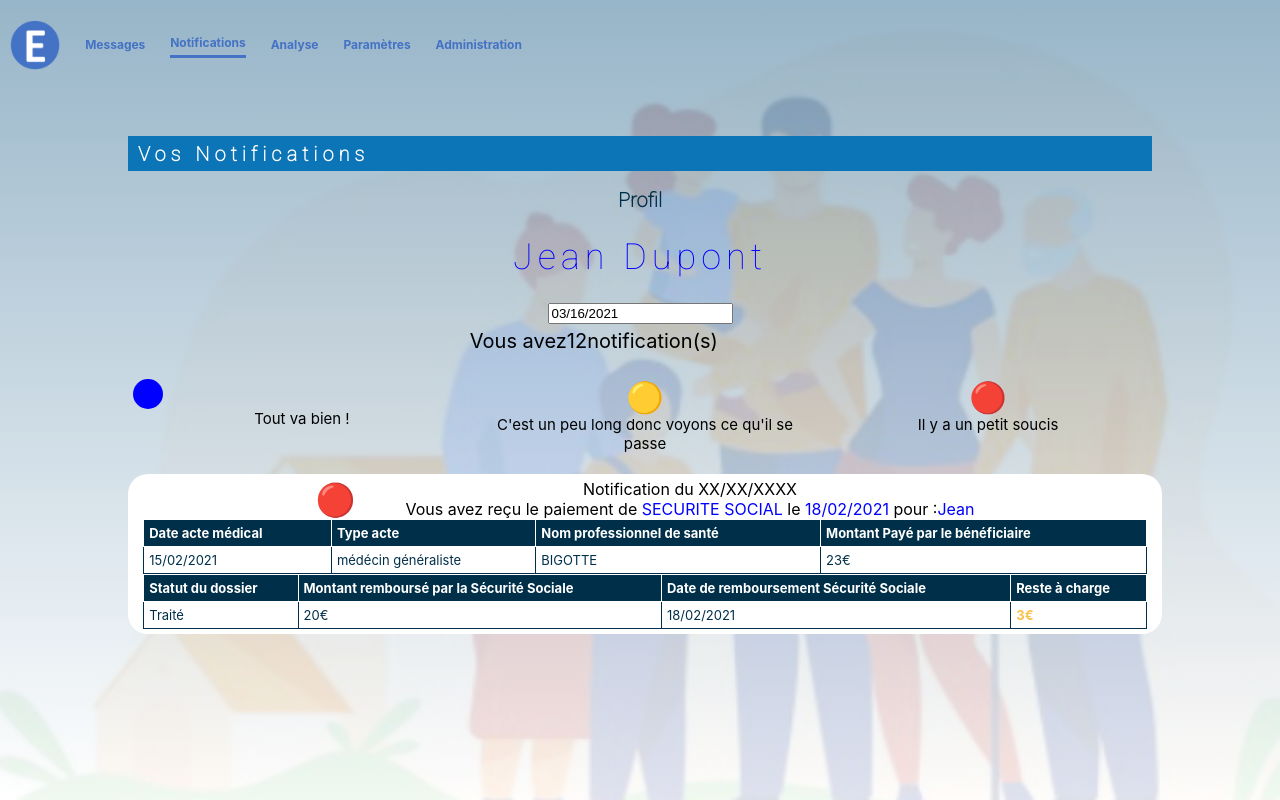
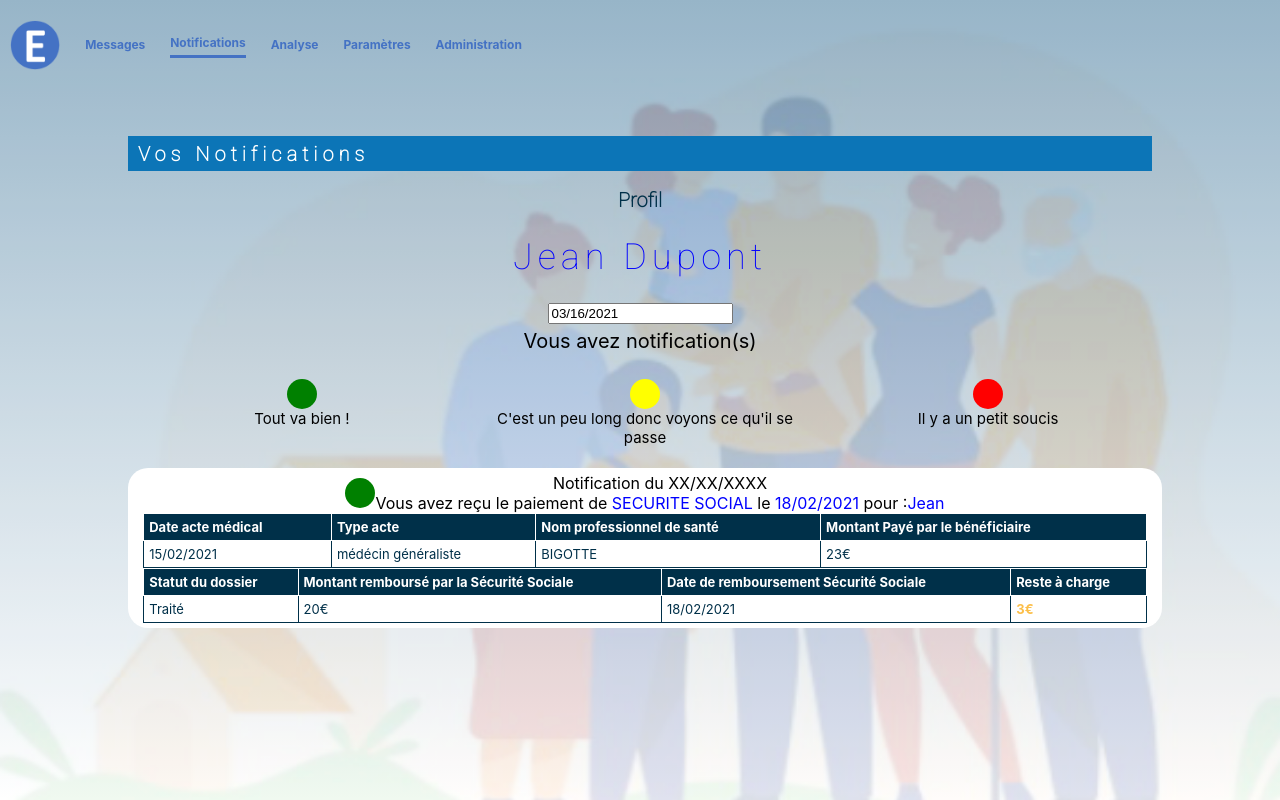
Before and after one commit to WildCodeSchool/remoteFR-R2dwild-P3-secuel-front, a React (Create React App) app: page /notification in a window 1280 px wide. Built offline with nearby package versions, Linux system fonts and the light colour scheme.

Commit message:
add code to dynamic data in notification number className  div notifNumber screen notification

```diff
--- a/src/data/fakejson/fakedata.json
+++ b/src/data/fakejson/fakedata.json
@@ -13,7 +13,7 @@
    "Montant remboursé": "20",
    "date de remboursement": "18/02/2021",
    "RECUPERATION TYPE INCIDENT": "-",
-   "ENVOI DE NOTIFICATION": ""
+   "ENVOI DE NOTIFICATION": "1"
  },
  {
    "id": 2,
@@ -77,7 +77,7 @@
    "Montant remboursé": "15,56",
    "date de remboursement": "15/10/2020",
    "RECUPERATION TYPE INCIDENT": "-",
-   "ENVOI DE NOTIFICATION": ""
+   "ENVOI DE NOTIFICATION": "1"
  },
  {
    "id": 6,
@@ -93,7 +93,7 @@
    "Montant remboursé": "3,64",
    "date de remboursement": "05/02/2020",
    "RECUPERATION TYPE INCIDENT": "-",
-   "ENVOI DE NOTIFICATION": ""
+   "ENVOI DE NOTIFICATION": "1"
  },
  {
    "id": 7,
@@ -269,7 +269,7 @@
    "Montant remboursé": " 23,00 ",
    "date de remboursement": "15/10/2020",
    "RECUPERATION TYPE INCIDENT": "-",
-   "ENVOI DE NOTIFICATION": ""
+   "ENVOI DE NOTIFICATION": "1"
  },
  {
    "id": 18,
@@ -365,7 +365,7 @@
    "Montant remboursé": "",
    "date de remboursement": "",
    "RECUPERATION TYPE INCIDENT": "-",
-   "ENVOI DE NOTIFICATION": ""
+   "ENVOI DE NOTIFICATION": "1"
  },
  {
    "id": 24,
--- a/src/screen/Notification.css
+++ b/src/screen/Notification.css
@@ -19,34 +19,48 @@ padding-left:10px;
 
 .notifNumber {
   padding : 5px;
-  /* margin-left: 10%;
-  margin-right: 10%; */
   width: 90%;
   display: flex;
   justify-content: center;
-  margin: 0px;
+  margin: auto;
   font-size: 20px;
-  /* letter-spacing: 10px; */
 }
 
 .starNText {
   list-style-type: none;
-  /* font-size: large; */
   width: 33%;
-  padding: 0px
-}
-
-.star {
-  font-size: 30px ;
+  padding: 0px;
 }
 
 .starGreen {
   height : 30px;
   width: 30px;
+  margin: auto;
+  padding: 0px;
+  align-items: center;
   border-radius: 50%;
-  background-color: blue;
+  background-color: green;
 }
 
+.starYellow {
+  height : 30px;
+  width: 30px;
+  margin: auto;
+  padding: 0px;
+  align-items: center;
+  border-radius: 50%;
+  background-color: yellow;
+}
+
+.starRed {
+  height : 30px;
+  width: 30px;
+  margin: auto;
+  padding: 0px;
+  align-items: center;
+  border-radius: 50%;
+  background-color: red;
+}
 .textLegend {
   font-size: 15px;
   margin: 0px;
--- a/src/screen/Notification.js
+++ b/src/screen/Notification.js
@@ -8,7 +8,16 @@ import './Notification.css'
 
 const Notification = () => {
   const [startDate, setStartDate] = useState(new Date())
-
+  const statusNotif = () => {
+    eventArray
+      .filter(data => data['prénom'] === 'Jean')
+      .filter(data => data['ENVOI DE NOTIFICATION']) != null
+      ? eventArray
+          .filter(data => data['prénom'] === 'Jean')
+          .filter(data => data['ENVOI DE NOTIFICATION']).length
+      : null
+  }
+  console.log({ statusNotif })
   return (
     // Body du composant
     <div className='notifBody'>
@@ -21,31 +30,39 @@ const Notification = () => {
       </h1>
       <DatePicker selected={startDate} onChange={date => setStartDate(date)} />
       <div className='notifNumber'>
-        Vous avez
-        {eventArray.filter(data => data['prénom'] === 'Jean').length}
+        Vous avez {'   '}
+        {statusNotif}
+        {'   '}
         notification(s)
       </div>
       {/* Légende des vignettes  */}
       <ul className='legendRaw'>
         <ul className='starNText'>
-          <li className='starGreen'></li>{' '}
+          <li className='starGreen'></li>
           <li className='textLegend'>Tout va bien !</li>
         </ul>
         <ul className='starNText'>
-          <li className='star'>🟡</li>
+          <li className='starYellow'></li>
           <li className='textLegend'>
             C&apos;est un peu long donc voyons ce qu&apos;il se passe
           </li>
         </ul>
         <ul className='starNText'>
-          <li className='star'>🔴</li>{' '}
+          <li className='starRed'></li>
           <li className='textLegend'>Il y a un petit soucis</li>
         </ul>
       </ul>
       <section className='notifList'>
         <section className='notifHeader'>
           {/* Pour ajouter une icone de statut sur l'évenement  */}
-          <div className='vignette'>🔴</div>
+          {eventArray
+            .filter(data => data['prénom'] === 'Jean')
+            .filter(data => data['ENVOI DE NOTIFICATION']) != null ? (
+            <div className='starGreen'></div>
+          ) : (
+            <div className='starRed'></div>
+          )}
+
           {/* Informations d'entête de la notification */}
           <ul className='notifListHeader'>
             <li>Notification du XX/XX/XXXX</li>
```
